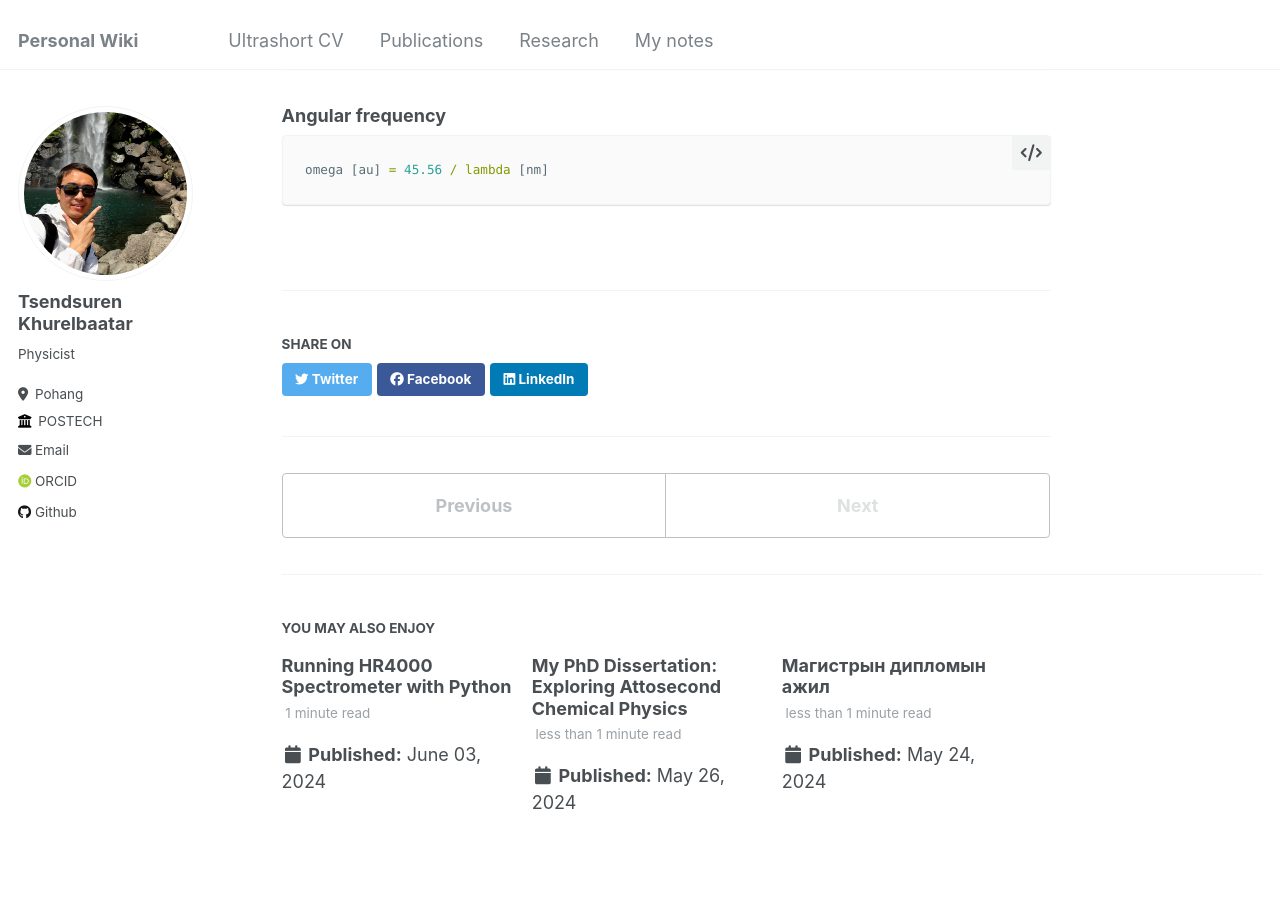
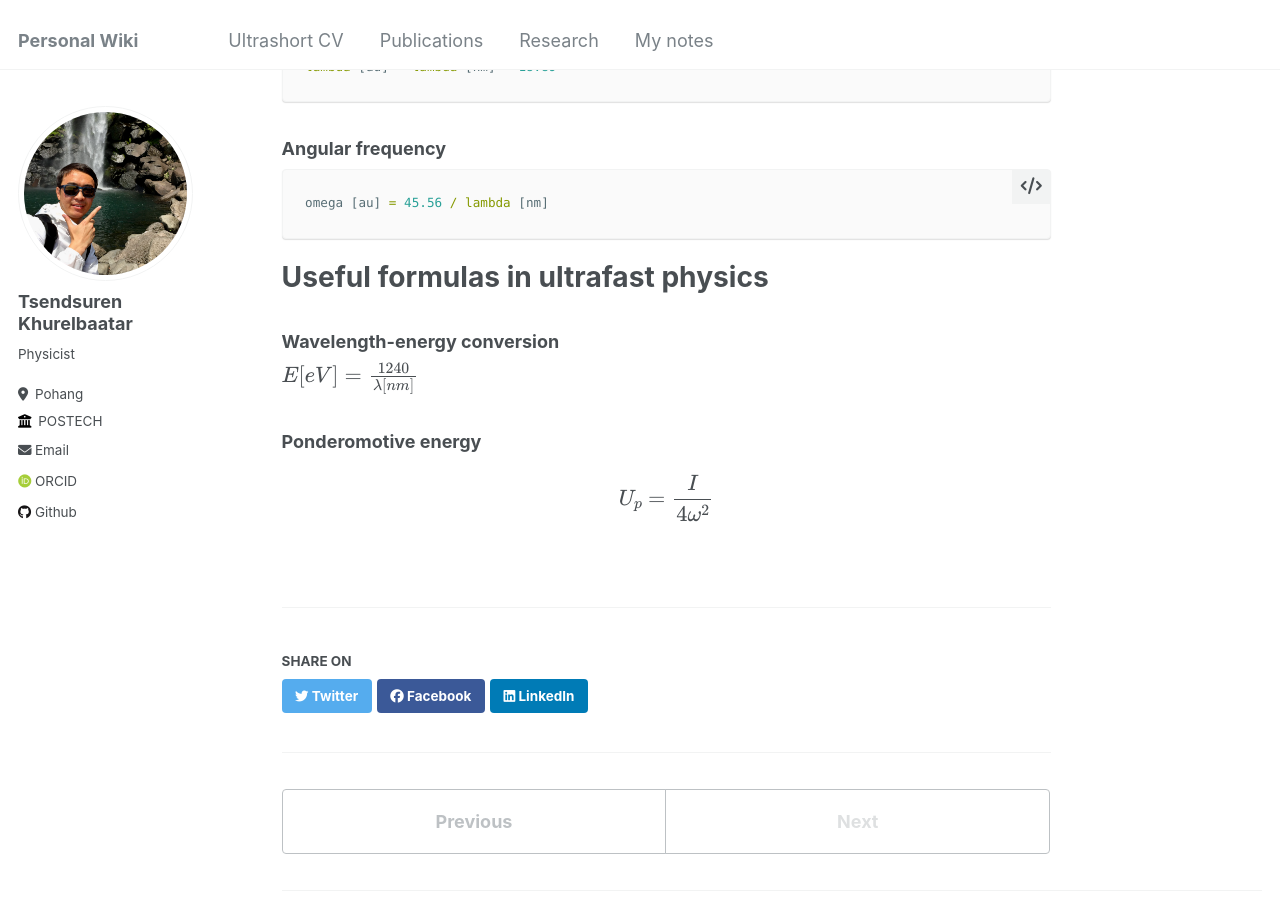
Before and after one commit to Tsendsuren/tsendsuren.github.io, a Jekyll site: the page built from _posts/2024-06-03-au_conversion.md, in a window 1280 px wide and 900 px high, scrolled down 843 px. Built offline with Jekyll 4.4.1, drawn with Linux system fonts in a browser that asks for light colours; some web fonts are replaced; some of the changed text lies outside the part shown.

Commit message:
adding formulas

````diff
--- a/_posts/2024-06-03-au_conversion.md
+++ b/_posts/2024-06-03-au_conversion.md
@@ -1,9 +1,10 @@
 ---
-title: 'Atomic unit convention in ultrafast physics'
+title: 'Atomic units and handy formulas'
 date: 2024-06-04
 permalink: /posts/2024-06-03-au_conversion/
 ---
 
+# Atomic units
 ### Laser intensity conversion
 
 ```python
@@ -34,3 +35,13 @@ lambda [au] = lambda [nm] * 18.89
 ```python
 omega [au] = 45.56 / lambda [nm]
 ```
+
+
+# Useful formulas in ultrafast physics
+
+### Wavelength-energy conversion
+$$ E [eV] = \frac{1240}{\lambda [nm]}$$
+
+### Ponderomotive energy
+
+$$ U_{p}=\frac{I}{4\omega^{2}} $$
````
